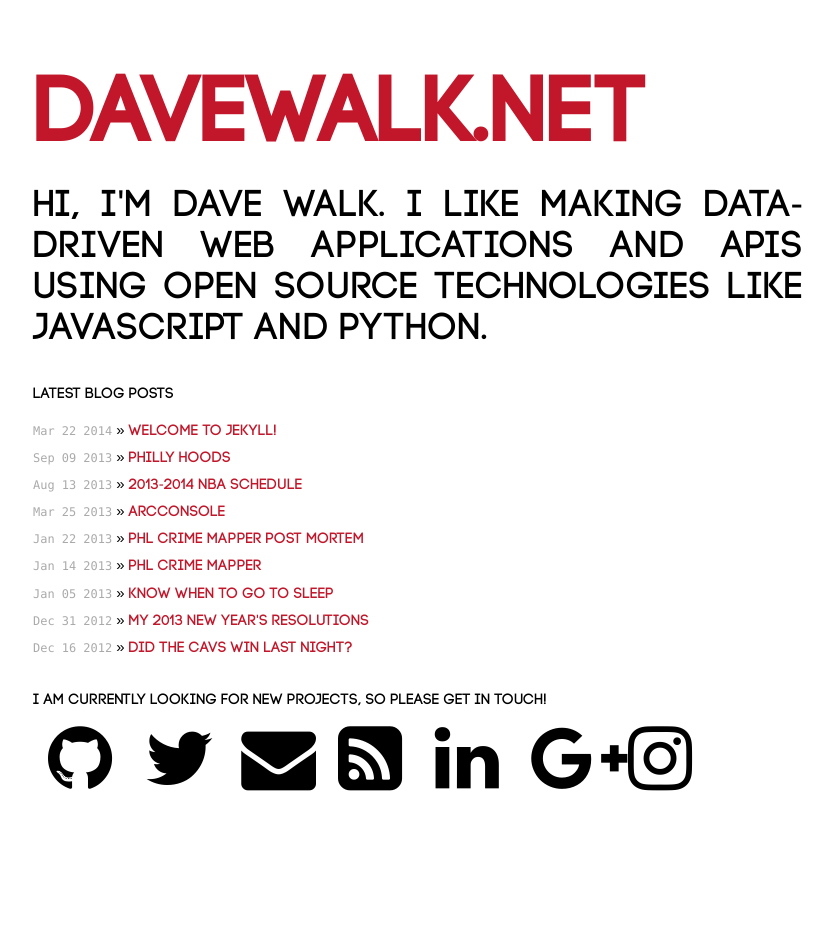
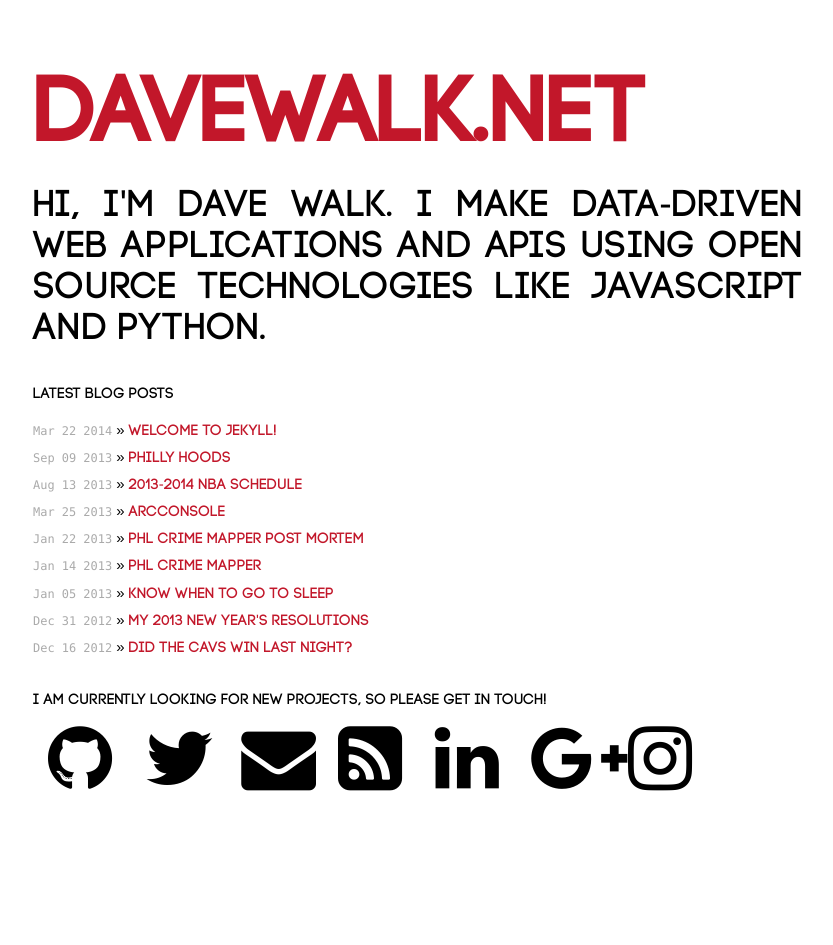
Before and after one commit to hamhands/davewalk.net, a Jekyll site: the page built from index.html, in a window 1280 px wide. Shown: the whole page, without its empty margins (222-1055 px from the left). Built offline with Jekyll 4.4.1, drawn with Linux system fonts in a browser that asks for light colours; nearby versions of some CDN libraries; Markdown is read by kramdown in place of the engine named in the settings.

Commit message:
I do like to make them but...

```diff
--- a/index.html
+++ b/index.html
@@ -5,7 +5,7 @@ title: Your New Jekyll Site
 
 <div id="home">
 	<div class="welcome">
-		<h1>Hi, I'm Dave Walk. I like making data-driven web applications and APIs using open source technologies like JavaScript and Python.</h1>
+		<h1>Hi, I'm Dave Walk. I make data-driven web applications and APIs using open source technologies like JavaScript and Python.</h1>
 	</div>
   <h1>Latest Blog Posts</h1>
   <ul class="posts">
```
